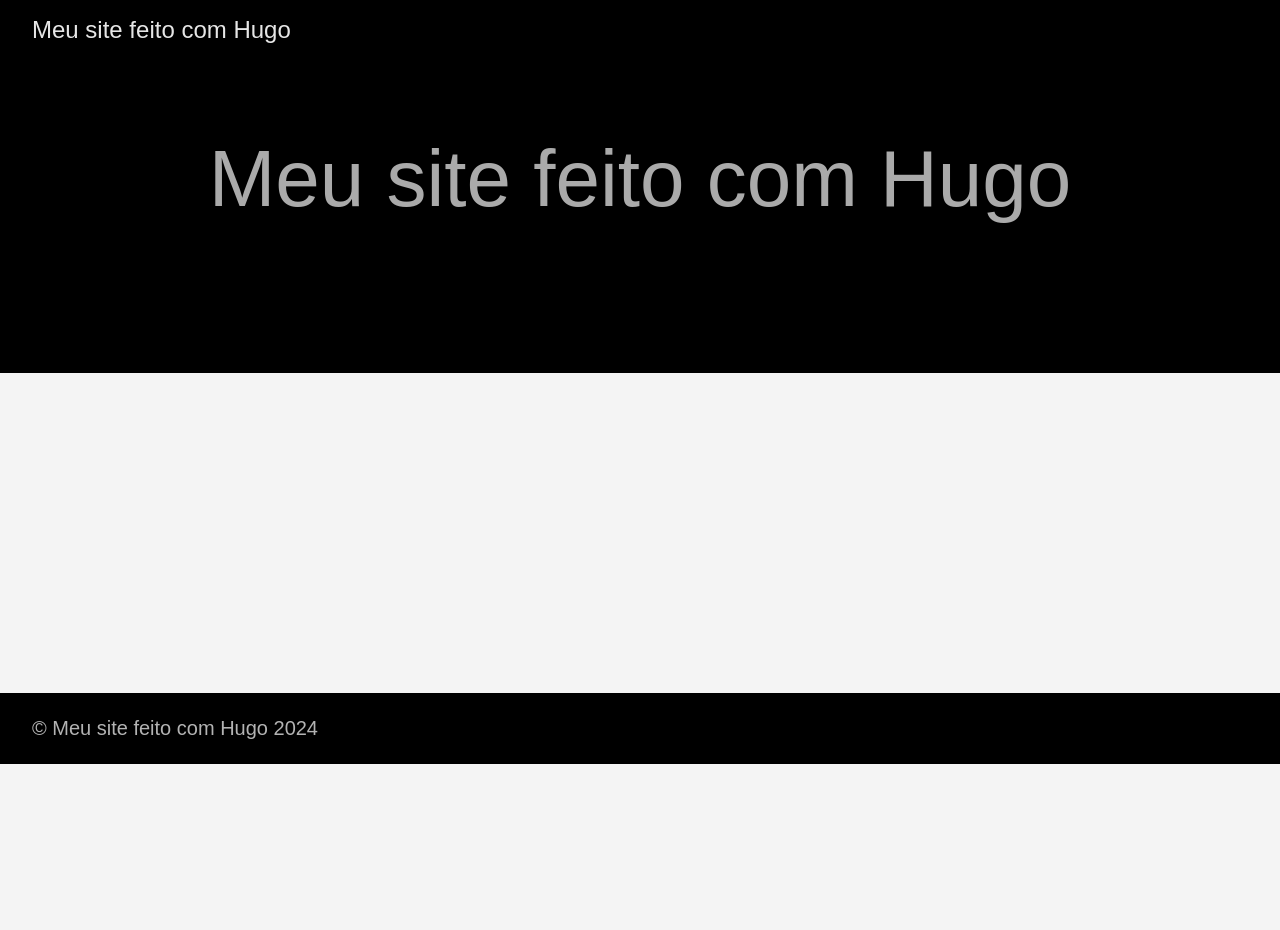
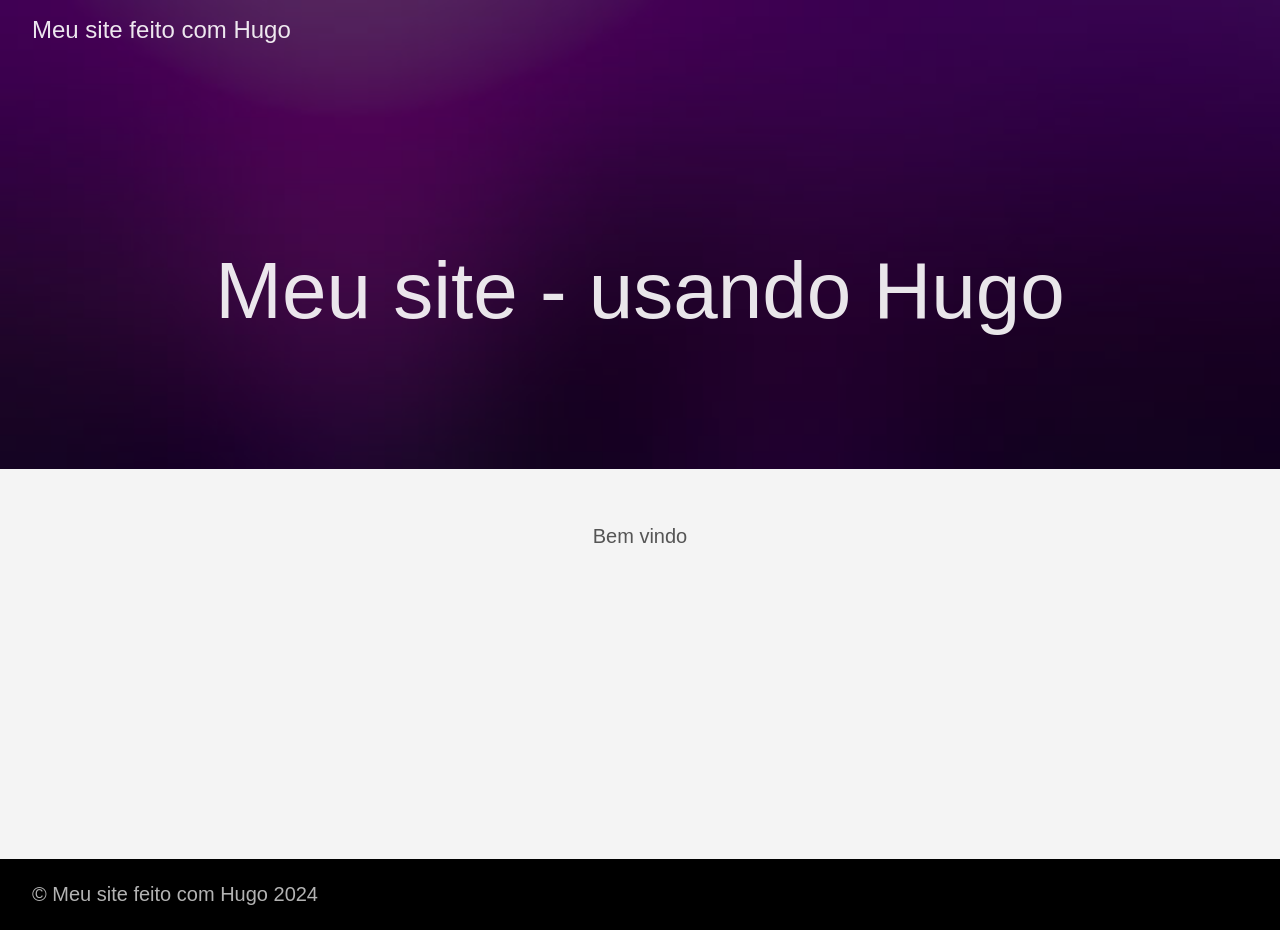
Before and after one commit to Catwoman999/testesitehugo, a plain HTML site: page index.html in a window 1280 px wide. Before the commit the page ends 800 px from the top, so only its background shows below. Drawn offline with Linux system fonts and the light colour scheme.

Commit message:
Add files via upload

```diff
--- a/index.html
+++ b/index.html
@@ -4,7 +4,7 @@
     <meta charset="utf-8">
     <meta http-equiv="X-UA-Compatible" content="IE=edge,chrome=1">
 
-    <title>Meu site feito com Hugo</title>
+    <title>Meu site - usando Hugo | Meu site feito com Hugo</title>
     <meta name="viewport" content="width=device-width,minimum-scale=1">
     <meta name="description" content="">
     <meta name="generator" content="Hugo 0.135.0">
@@ -41,15 +41,19 @@
 
     <meta property="og:url" content="https://Catwoman999.github.io/testesitehugo/">
   <meta property="og:site_name" content="Meu site feito com Hugo">
-  <meta property="og:title" content="Meu site feito com Hugo">
+  <meta property="og:title" content="Meu site - usando Hugo">
+  <meta property="og:description" content="Bem vindo">
   <meta property="og:locale" content="pt_br">
   <meta property="og:type" content="website">
 
-  <meta itemprop="name" content="Meu site feito com Hugo">
+  <meta itemprop="name" content="Meu site - usando Hugo">
+  <meta itemprop="description" content="Bem vindo">
   <meta itemprop="datePublished" content="2024-10-11T14:44:30-03:00">
   <meta itemprop="dateModified" content="2024-10-11T14:44:30-03:00">
+  <meta itemprop="wordCount" content="2">
   <meta name="twitter:card" content="summary">
-  <meta name="twitter:title" content="Meu site feito com Hugo">
+  <meta name="twitter:title" content="Meu site - usando Hugo">
+  <meta name="twitter:description" content="Bem vindo">
 
 
   </head>
@@ -58,8 +62,9 @@
 
 
 
-  <header>
-    <div class="pb3-m pb6-l bg-black">
+
+  <header class="cover bg-top" style="background-image: url('https://Catwoman999.github.io/testesitehugo/images/istockphoto-1134068329-612x612.jpg');">
+    <div class="bg-black-60">
       <nav class="pv3 ph3 ph4-ns" role="navigation">
   <div class="flex-l justify-between items-center center">
     <a href="/testesitehugo/" class="f3 fw2 hover-white no-underline white-90 dib">
@@ -80,9 +85,9 @@
   </div>
 </nav>
 
-      <div class="tc-l pv3 ph3 ph4-ns">
-        <h1 class="f2 f-subheadline-l fw2 light-silver mb0 lh-title">
-          Meu site feito com Hugo
+      <div class="tc-l pv4 pv6-l ph3 ph4-ns">
+        <h1 class="f2 f-subheadline-l fw2 white-90 mb0 lh-title">
+          Meu site - usando Hugo
         </h1>
 
       </div>
@@ -93,6 +98,7 @@
     <main class="pb7" role="main">
 
   <article class="cf ph3 ph5-l pv3 pv4-l f4 tc-l center measure-wide lh-copy mid-gray">
+      <p>Bem vindo</p>
 
     </article>
 
--- a/index.xml
+++ b/index.xml
@@ -1,9 +1,9 @@
 <?xml version="1.0" encoding="utf-8" standalone="yes"?>
 <rss version="2.0" xmlns:atom="http://www.w3.org/2005/Atom">
   <channel>
-    <title>Meu site feito com Hugo</title>
+    <title>Meu site - usando Hugo on Meu site feito com Hugo</title>
     <link>https://Catwoman999.github.io/testesitehugo/</link>
-    <description>Recent content on Meu site feito com Hugo</description>
+    <description>Recent content in Meu site - usando Hugo on Meu site feito com Hugo</description>
     <generator>Hugo</generator>
     <language>pt-br</language>
     <lastBuildDate>Fri, 11 Oct 2024 14:44:30 -0300</lastBuildDate>
```
Also changed, not shown: 404.html (+9 -2 lines), categories/index.html (+5 -4 lines), contentcontent/index.html (+5 -4 lines), posts/index.html (+5 -4 lines), tags/index.html (+5 -4 lines).
